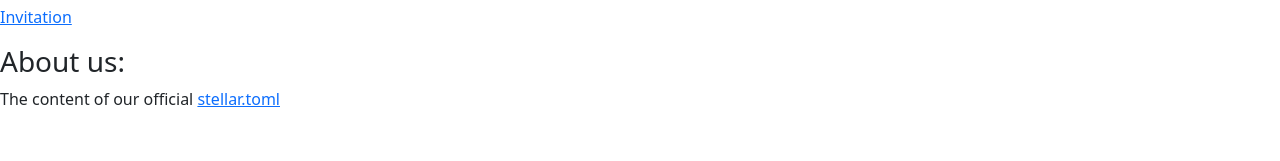
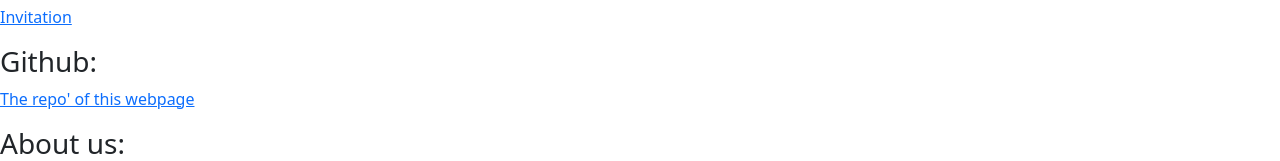
Before and after one commit to ifinta/zsozso-webpage, a website built with Parcel: page contact.html in a window 1280 px wide. Shown: the part 228-389 px from the top of the page. Built offline with nearby package versions, Linux system fonts and the light colour scheme.

Commit message:
Added this github repo to the Contact page...

```diff
--- a/contact.html
+++ b/contact.html
@@ -23,5 +23,6 @@
 
   <h3>X:</h3> <p><a href="https://twitter.com/ZsozsoOnStellar" target="_blank">X (former Twitter) profile</a></p>
   <h3>Discord:</h3> <p><a href="https://discord.gg/CvsGETXYJH" target="_blank">Invitation</a></p>
+  <h3>Github:</h3> <p><a href="https://github.com/ifinta/zsozso-webpage" target="_blank">The repo' of this webpage</a></p>
   <h3>About us:</h3><p>The content of our official <a href="https://zsozso.info/.well-known/stellar.toml" target="_blank">stellar.toml</a></p>
 </body>
```
